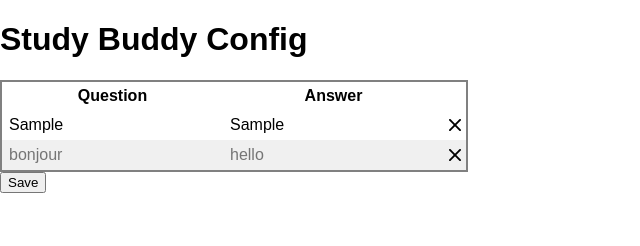
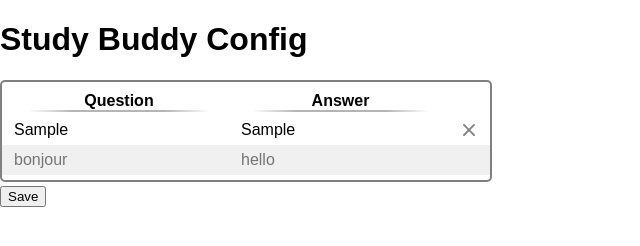
Before and after one commit to TechPandaPro/electron-study-buddy, an Electron app: page windows/config/index.html in a window 800 px wide. Both pictures are taken after typing "Sample", "Sample" into the empty fields and a click on the button "Save". Shown: the whole page, without its empty margins (0-640 px from the left). Drawn offline with Linux system fonts and the light colour scheme.

Commit message:
Improve input table styling

```diff
--- a/windows/config/index.html
+++ b/windows/config/index.html
@@ -21,15 +21,19 @@
       <input />
       <input />
     </div> -->
+    <div id="questionsWrapperOuter">
+      <div id="questionsWrapper">
         <table id="questions">
           <thead>
             <tr>
-          <th>Question</th>
-          <th>Answer</th>
+              <th><div class="thInner">Question</div></th>
+              <th><div class="thInner">Answer</div></th>
             </tr>
           </thead>
           <tbody></tbody>
         </table>
+      </div>
+    </div>
     <button id="saveBtn">Save</button>
   </body>
 </html>
--- a/windows/config/style.css
+++ b/windows/config/style.css
@@ -3,9 +3,53 @@ body {
   font-family: Arial, Helvetica, sans-serif;
 }
 
+#questionsWrapper {
+  display: inline-block;
+  overflow: hidden;
+
+  border: 2px solid gray;
+  border-radius: 5px;
+
+  padding: 5px 0;
+}
+
 table#questions {
   border-collapse: collapse;
-  border: 2px solid gray;
+}
+
+table#questions tr th:first-of-type,
+table#questions tr td:first-of-type {
+  padding-left: 10px;
+}
+
+table#questions tr th:last-of-type,
+table#questions tr td:last-of-type {
+  padding-right: 10px;
+}
+
+table#questions thead .thInner {
+  position: relative;
+}
+
+table#questions thead .thInner::after {
+  content: "";
+  display: block;
+  position: absolute;
+
+  width: 85%;
+  height: 2px;
+
+  left: 50%;
+  transform: translateX(-50%);
+
+  /* background-color: gray; */
+  background: linear-gradient(
+    to right,
+    rgb(180 180 180 / 0) 0%,
+    rgb(180 180 180 / 1) 25%,
+    rgb(180 180 180 / 1) 75%,
+    rgb(180 180 180 / 0) 100%
+  );
 }
 
 table#questions tbody tr:nth-child(even) {
@@ -17,11 +61,12 @@ table#questions td {
   padding: 5px;
 }
 
-.customInput {
-  border: none;
-  outline: none;
-  font: inherit;
-  background-color: transparent;
+table#questions tbody tr td:nth-of-type(1) {
+  padding-right: 8px;
+}
+
+table#questions tbody tr td:nth-of-type(2) {
+  padding-left: 8px;
 }
 
 .customInputWrapper {
@@ -32,26 +77,60 @@ table#questions td {
   content: "";
   display: block;
   position: absolute;
-  background-color: transparent;
+
   width: 100%;
   height: 2px;
+  bottom: -1px;
+  border-radius: 1px;
+
+  background-color: rgb(160 160 160);
+  opacity: 0;
+
   transform: scale(0, 100%);
-  transition: background-color 0.2s, transform 0.2s;
+  transform-origin: 20% 50%;
+
+  transition: background-color 0.3s, transform 0.3s;
 }
 
 .customInputWrapper[data-focus]::after {
-  background-color: black;
+  opacity: 1;
   transform: scale(100%, 100%);
+}
+
+.customInput {
+  border: none;
+  outline: none;
+  font: inherit;
+  background-color: transparent;
+  text-overflow: ellipsis;
+}
+
+table#questions tbody tr:last-of-type .removeBtn {
+  visibility: hidden;
 }
 
 .removeBtn {
   display: flex;
   padding: 0;
-  border: none;
+  margin: 0 5px 0 3px;
 
   background-color: transparent;
+  border: none;
+  outline: none;
 
   cursor: pointer;
+
+  filter: opacity(0.5);
+  transition: filter 0.3s, transform 0.3s;
+}
+
+.removeBtn:focus,
+.removeBtn:hover {
+  filter: opacity(1);
+}
+
+.removeBtn:focus-visible {
+  transform: scale(1.3);
 }
 
 .removeBtn img {
```
Lines whose indentation alone changed are shown as unchanged.
